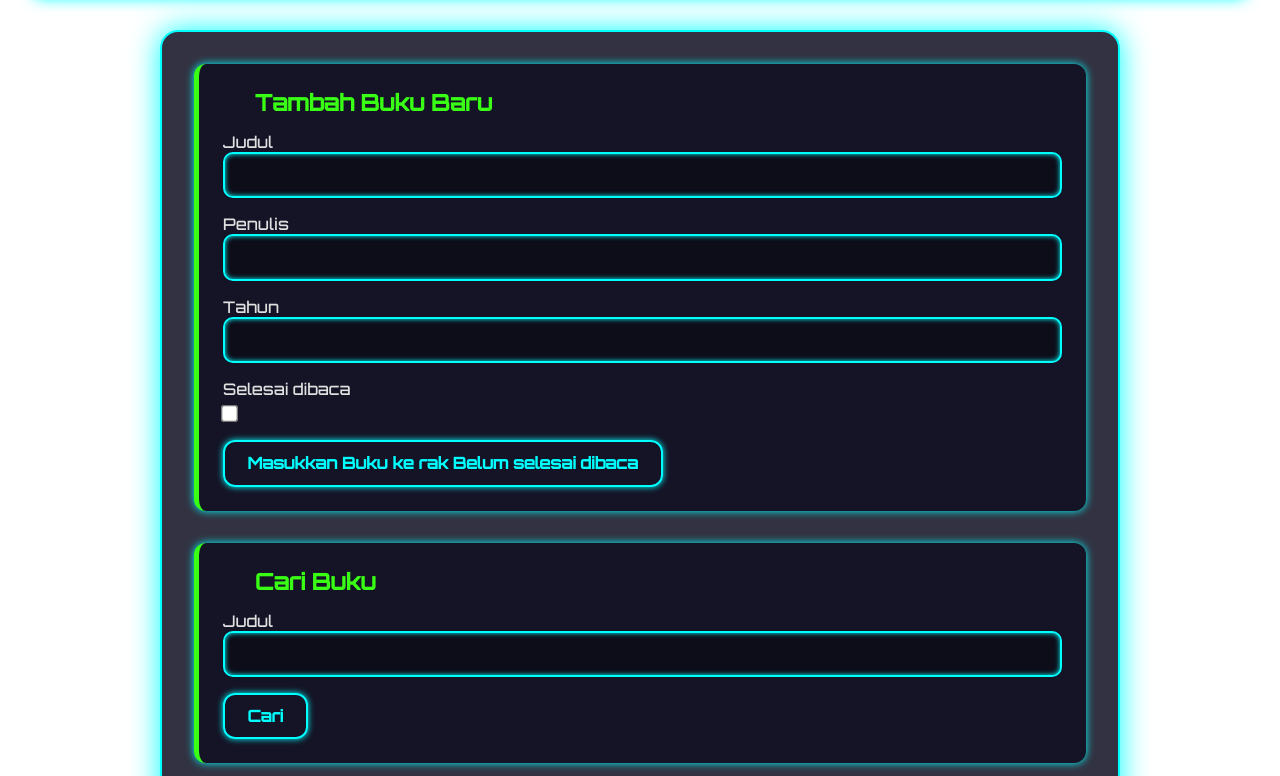
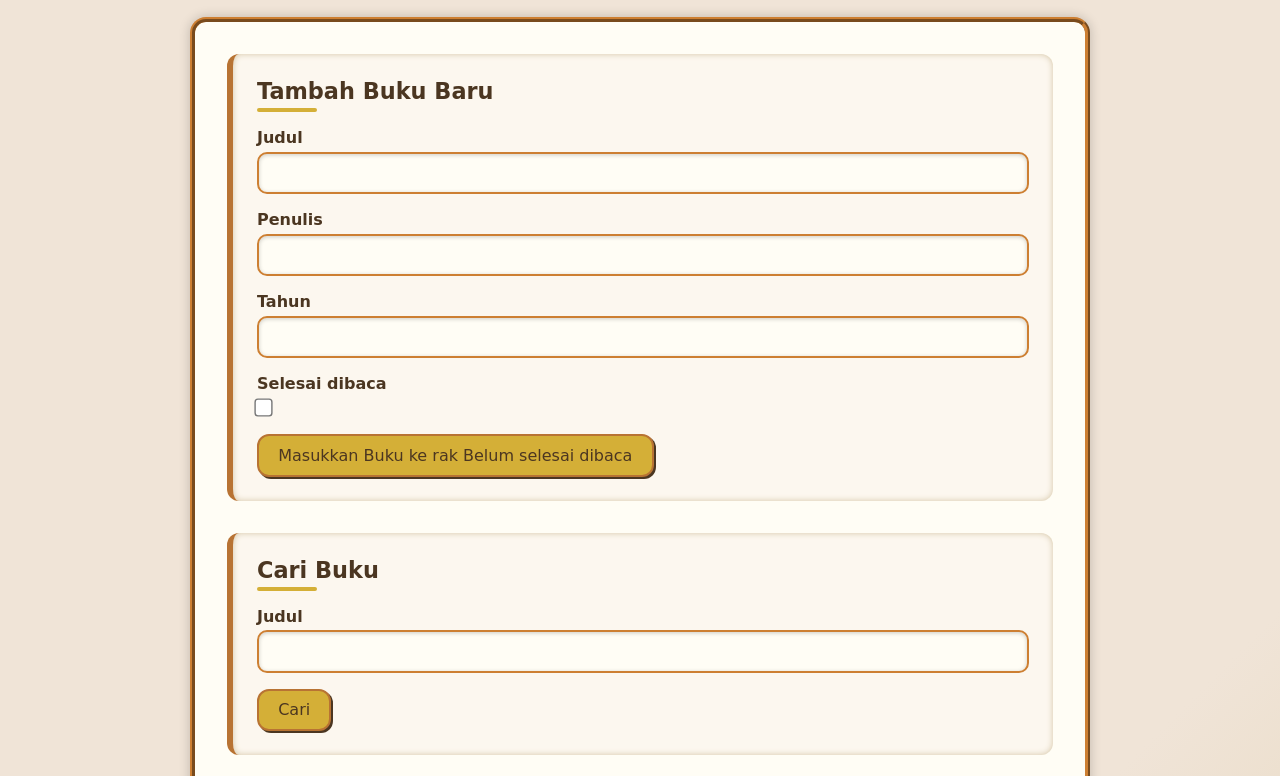
Before and after one commit to HaidirS/Haise, a plain HTML site: page index.html in a window 1280 px wide. Shown: the part 136-912 px from the top of the page. Drawn offline with Linux system fonts and the light colour scheme; a web font is replaced by a local one.

Commit message:
style.css

```diff
--- a/style.css
+++ b/style.css
@@ -1,195 +1,192 @@
-@import url('https://fonts.googleapis.com/css2?family=Orbitron:wght@500&display=swap');
+@import url('https://fonts.googleapis.com/css2?family=UnifrakturCook:wght@700&display=swap');
 
 :root {
-  --bg-dark: #0f0f1a;
-  --neon-blue: #00ffff;
-  --neon-green: #39ff14;
-  --deep-purple: #320d4d;
-  --gray-tech: #1c1c2e;
-  --text-light: #e0e0e0;
+  --copper: #b87333;
+  --bronze: #cd7f32;
+  --gold: #d4af37;
+  --iron: #4b3621;
+  --steam-bg: #f0e4d7;
+  --shadow: rgba(0, 0, 0, 0.2);
 }
 
 * {
   box-sizing: border-box;
   margin: 0;
   padding: 0;
-  font-family: 'Orbitron', sans-serif;
+  font-family: 'UnifrakturCook', cursive;
 }
 
 body {
-  background: url("assets/bg-circuit.jpg") no-repeat center center fixed;
-  background-size: cover;
-  color: var(--text-light);
+  background: linear-gradient(135deg, var(--steam-bg) 70%, #e0d0b0 100%);
+  color: var(--iron);
   padding: 2rem;
-  overflow-x: hidden;
 }
 
-/* ==== HEADER ==== */
+/* HEADER */
 header {
+  background-color: var(--copper);
+  color: #fff8dc;
+  padding: 1.2rem;
   text-align: center;
-  padding: 1.5rem;
-  background-color: var(--deep-purple);
-  border-bottom: 4px solid var(--neon-blue);
-  box-shadow: 0 0 15px var(--neon-blue);
   border-radius: 12px;
+  border: 5px double var(--bronze);
+  box-shadow: 0 4px 10px var(--shadow);
   margin-bottom: 2rem;
   position: relative;
 }
 
 header h1 {
-  font-size: 2.5rem;
-  color: var(--neon-blue);
-  text-shadow: 0 0 10px var(--neon-blue);
+  font-size: 2.2rem;
+  text-shadow: 2px 2px #3a2d21;
 }
 
-/* ==== MAIN CONTAINER ==== */
+/* SECTION */
 main {
-  max-width: 960px;
+  max-width: 900px;
   margin: auto;
-  background-color: rgba(28, 28, 46, 0.9);
+  background-color: #fffdf5;
+  border: 5px ridge var(--bronze);
   padding: 2rem;
-  border: 2px solid var(--neon-blue);
-  border-radius: 18px;
-  box-shadow: 0 0 30px var(--neon-blue);
+  border-radius: 16px;
+  box-shadow: 0 0 12px var(--shadow);
   position: relative;
-  overflow: hidden;
 }
 
-/* ANIMASI GARIS GLITCH SCANNER */
-main::before {
-  content: '';
-  position: absolute;
-  top: -100%;
-  left: 0;
-  width: 100%;
-  height: 10px;
-  background: linear-gradient(to bottom, var(--neon-blue), transparent);
-  animation: scan 5s linear infinite;
-  opacity: 0.5;
-}
-
-@keyframes scan {
-  0% { top: -10%; }
-  100% { top: 110%; }
-}
-
-/* ==== SECTION ==== */
 section {
   margin-bottom: 2rem;
-  border-left: 5px solid var(--neon-green);
-  background-color: #141426;
   padding: 1.5rem;
+  border-left: 6px solid var(--copper);
+  background-color: #fcf7ef;
   border-radius: 12px;
-  box-shadow: 0 0 8px var(--neon-blue);
-  position: relative;
+  box-shadow: inset 0 0 6px #d4c4a4;
 }
 
 h2 {
   font-size: 1.4rem;
-  color: var(--neon-green);
+  color: var(--iron);
   margin-bottom: 1rem;
   position: relative;
-  padding-left: 2rem;
 }
 
-h2::before {
-  content: url('assets/icon-chip.png');
-  position: absolute;
-  left: 0;
-  top: 0;
-  transform: scale(0.8);
+h2::after {
+  content: '';
+  display: block;
+  width: 60px;
+  height: 4px;
+  background-color: var(--gold);
+  margin-top: 4px;
+  border-radius: 10px;
 }
 
-/* ==== FORM ==== */
-label {
+/* FORM & INPUT */
+form label {
+  font-weight: bold;
   display: block;
   margin-top: 1rem;
-  color: var(--text-light);
+  color: var(--iron);
 }
 
 input[type="text"],
 input[type="number"] {
   width: 100%;
-  padding: 0.7rem;
-  background-color: #0d0d1a;
-  border: 2px solid var(--neon-blue);
+  padding: 0.6rem;
+  border: 2px solid var(--bronze);
   border-radius: 10px;
-  color: var(--neon-green);
+  background-color: #fffdf5;
   font-size: 1rem;
-  box-shadow: inset 0 0 5px var(--neon-blue);
-  transition: border 0.3s;
-}
-
-input[type="text"]:focus,
-input[type="number"]:focus {
-  outline: none;
-  border-color: var(--neon-green);
-  box-shadow: 0 0 8px var(--neon-green);
+  margin-top: 0.3rem;
+  box-shadow: inset 0 1px 4px var(--shadow);
 }
 
 input[type="checkbox"] {
-  transform: scale(1.3);
+  transform: scale(1.4);
   margin-top: 0.5rem;
 }
 
 button {
   margin-top: 1rem;
-  padding: 0.7rem 1.4rem;
-  background-color: transparent;
-  color: var(--neon-blue);
-  border: 2px solid var(--neon-blue);
+  padding: 0.6rem 1.2rem;
+  font-size: 1rem;
+  border: 2px solid var(--copper);
+  background-color: var(--gold);
+  color: var(--iron);
   border-radius: 12px;
-  font-weight: bold;
-  font-size: 1rem;
   cursor: pointer;
-  transition: 0.3s ease;
-  box-shadow: 0 0 6px var(--neon-blue);
+  box-shadow: 2px 2px 0 var(--iron);
+  transition: all 0.3s ease;
 }
 
 button:hover {
-  background-color: var(--neon-blue);
-  color: #000;
-  box-shadow: 0 0 12px var(--neon-green);
+  background-color: var(--bronze);
   transform: scale(1.05);
+  box-shadow: 2px 4px 4px var(--iron);
 }
 
-/* ==== BOOK ITEM ==== */
+/* BOOK ITEM */
 [data-testid="bookItem"] {
-  background-color: #111120;
-  border: 2px dashed var(--neon-green);
+  background-color: #fffaf0;
   padding: 1rem;
-  border-radius: 10px;
-  margin-top: 1rem;
-  box-shadow: 0 0 10px var(--neon-green);
-  transition: all 0.3s ease-in-out;
+  margin-bottom: 1rem;
+  border: 3px dashed var(--copper);
+  border-radius: 12px;
+  box-shadow: 0 4px 6px var(--shadow);
+  position: relative;
+  transition: transform 0.2s ease;
 }
 
 [data-testid="bookItem"]:hover {
-  background-color: #1b1b2f;
   transform: scale(1.02);
+  border-style: solid;
 }
 
 [data-testid="bookItem"] h3 {
   font-size: 1.2rem;
-  color: var(--neon-blue);
+  color: var(--iron);
 }
 
 [data-testid="bookItem"] p {
-  color: #ccc;
   margin: 0.3rem 0;
+  font-size: 0.9rem;
 }
 
-/* ==== RESPONSIVE ==== */
-@media (max-width: 600px) {
+/* GEAR ANIMATION */
+.gear {
+  position: absolute;
+  width: 40px;
+  height: 40px;
+  background: url('assets/gear.png') no-repeat center;
+  background-size: contain;
+  animation: rotate-gear 6s linear infinite;
+  opacity: 0.4;
+}
+
+.gear.top-left {
+  top: -20px;
+  left: -20px;
+}
+
+.gear.bottom-right {
+  bottom: -20px;
+  right: -20px;
+}
+
+@keyframes rotate-gear {
+  from {
+    transform: rotate(0deg);
+  }
+  to {
+    transform: rotate(360deg);
+  }
+}
+
+/* RESPONSIVE */
+@media screen and (max-width: 600px) {
   header h1 {
-    font-size: 1.8rem;
-  }
-
-  h2 {
-    font-size: 1.2rem;
+    font-size: 1.5rem;
   }
 
   button {
     font-size: 0.9rem;
+    padding: 0.5rem 1rem;
   }
 }
```
